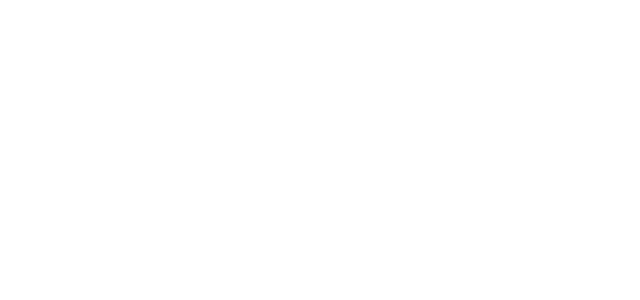
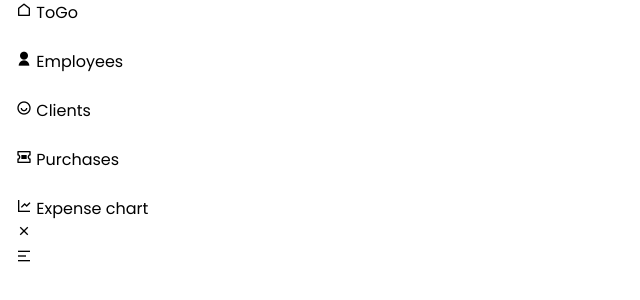
Before and after one commit to dansf/DevWeb--Projeto-ToGo-Remake, a plain HTML site: page Staff__Page/Dashboard.html in a window 1280 px wide. Shown: the whole page, without its empty margins (0-640 px from the left). Drawn offline with nearby package versions, Linux system fonts and the light colour scheme.

Commit message:
Newletter

```diff
--- a/Css/estilo.css
+++ b/Css/estilo.css
@@ -465,9 +465,11 @@ a{
 .newletter__input{
     padding: var(--mb-0-25) var(--mb-1);
     margin: var(--mb-0-5) 0;
+    width: 100%;
 }
 
 .newletter__submit{
+    width: 100%;
     padding: var(--mb-0-25) var(--mb-0-5);
     background-color: var(--blue-color);
     color: var(--white-color);
--- a/Staff__Page/CssStaff/estiloDashboard.css
+++ b/Staff__Page/CssStaff/estiloDashboard.css
@@ -0,0 +1,159 @@
+/*======== VARIABLES =========*/
+:root{
+    --header-height: 3rem;
+
+    --main-color: 198;
+    --blue-color: hsl(var(--main-color), 33%, 20%);
+    --lightblue-color: hsl(var(--main-color), 100%, 20%);
+    --black-color: #000;
+    --white-color: #fff;
+    --gray-color: rgba(124, 124, 124, 0.4);
+    --shadow-box: 1px 0 4px var(--gray-color);
+
+    /* FONT */
+    --body-font: "Poppins", sans-serif;
+    --biggest-font-size: 2.5rem;
+    --h1plus-font-size: 1.94rem;
+    --h1-font-size: 1.5rem;
+    --h2-font-size: 1.25rem;
+    --h3-font-size: 1rem;
+    --normal-font-size: .938rem;
+    --small-font-size: .813rem;
+    --smaller-font-size: .75rem;
+
+    /* FONT WEIGHT */
+    --font-regular: 400;
+    --font-medium: 500;
+    --font-semi-bold: 600;
+    --font-bold: 700;
+
+    /* MARGENES BOTTOM */
+    --mb-0-25: .25rem;
+    --mb-0-5: .5rem;
+    --mb-0-75: .75rem;
+    --mb-1: 1rem;
+    --mb-1-25: 1.25rem;
+    --mb-1-5: 1.5rem;
+    --mb-2: 2rem;
+    --mb-2-5: 2.5rem;
+
+    /* Z-INDEX */
+    --z-tooltip: 10;
+    --z-fixed: 100;
+
+    /* HOVER OVERLAY */
+    --img-transition: .3s;
+    --img-hidden: hidden;
+    --img-scale: scale(1.07);
+
+}
+
+@media  screen and (min-width: 968px) {
+    :root{
+        --biggest-font-size: 4rem;
+        --h1-font-size: 2.25rem;
+        --h2-font-size: 1.75rem;
+        --h3-font-size: 1.25rem;
+        --normal-font-size: 1rem;
+        --small-font-size: .875rem;
+        --smaller-font-size: .813rem;
+    }
+}
+
+*{
+    margin: 0;
+    padding: 0;
+    box-sizing: border-box;
+}
+
+body{
+    font-family: var(--body-font);
+    font-size: var(--normal-font-size);
+    font-weight: var(--font-regular);
+    color: var(--black-color);
+}
+
+html{
+    scroll-behavior: smooth;
+}
+
+h1{
+    font-family: var(--body-font);
+    font-weight: var(--font-semi-bold);
+    color: var(--black-color);
+
+}
+
+ul{
+    list-style: none;
+}
+
+a{
+    text-decoration: none;
+    color: var(--black-color);
+}
+
+button,
+input{
+    outline: none;
+    border: none;
+    font-size: var(--normal-font-size);
+    font-weight: var(--font-regular);
+    color: var(--black-color);
+}
+
+.container{
+    max-width: 968px;
+    margin-right: var(--mb-1);
+    margin-left: var(--mb-1);
+}
+
+/* HEADER */
+.header{
+    position: fixed;
+    top: 0;
+    left: 0;
+    height: 100vh;
+    width: 70%;
+}
+
+.nav__container{
+    height: var(--header-height);
+}
+
+.nav__menu{
+    position: relative;
+}
+
+.nav__logo{
+    margin: var(--mb-2) 0;
+}
+
+@media (max-width: 767px){
+    .nav__menu{
+        position: fixed;
+        background-color: var(--white-color);
+        padding: var(--mb-2-5) var(--mb-1);
+        z-index: var(--z-fixed);
+        height: 100vh;
+        width: 70%;
+    }
+
+    .nav__close{
+        position: absolute;
+        top: var(--mb-1);
+        right: var(--mb-1);
+        font-size: var(--h2-font-size);
+    }
+
+}
+
+.nav__list{
+    display: flex;
+    flex-direction: column;
+    row-gap: var(--mb-1-5);
+}
+
+.show-menu{
+    left: 0;
+}
--- a/Staff__Page/Dashboard.html
+++ b/Staff__Page/Dashboard.html
@@ -15,9 +15,41 @@
     <!-- Link icons -->
     <link href="https://cdn.jsdelivr.net/npm/remixicon@2.5.0/fonts/remixicon.css" rel="stylesheet">
     <!-- Link shotcut icon -->
-    <link rel="shortcut icon" href="./Bancodeimagens/Icon/anchor-line.svg">
+    <link rel="shortcut icon" href="./BancodeimagensStaff/Icons/user-line.svg">
 </head>
 <body>
+    <header class="header" id="header">
+        <nav class="nav__container container" id="nav-container">
+            <div class="nav__menu">
+                <ul class="nav__list">
+                    <li class="nav__item">
+                        <i class="ri-home-line nav__icon"></i>
+                        <a href="#home" class="nav__link">ToGo</a>
+                    </li>
+                    <li class="nav__item">
+                        <i class="ri-user-fill nav__icon"></i>
+                        <a href="#funcionarios" class="nav__link">Employees</a>
+                    </li>
+                    <li class="nav__item">
+                        <i class="ri-user-smile-line nav__icon"></i>
+                        <a href="#clientes" class="nav__link">Clients</a>
+                    </li>
+                    <li class="nav__item">
+                        <i class="ri-ticket-2-line nav__icon"></i>
+                        <a href="#barcos" class="nav__link">Purchases</a>
+                    </li>
+                    <li class="nav__item">
+                        <i class="ri-line-chart-line nav__icon"></i>
+                        <a href="#relatorios" class="nav__link">Expense chart</a>
+                    </li>
+                </ul>
+                <i class="ri-close-line nav__close" id="nav-close"></i>
+            </div>
+            <div class="nav__toggle" id="nav-toggle">
+                <i class="ri-menu-2-line"></i>
+            </div>
+        </nav>
+    </header>
 
 </body>
 </html>
```
Also changed, not shown: Staff__Page/JavaScript/script.js (added, +17 -0 lines), Staff__Page/StaffLogin.html (+1 -1 lines), Staff__Page/BancodeimagensStaff/Icons/user-line.svg (added).
